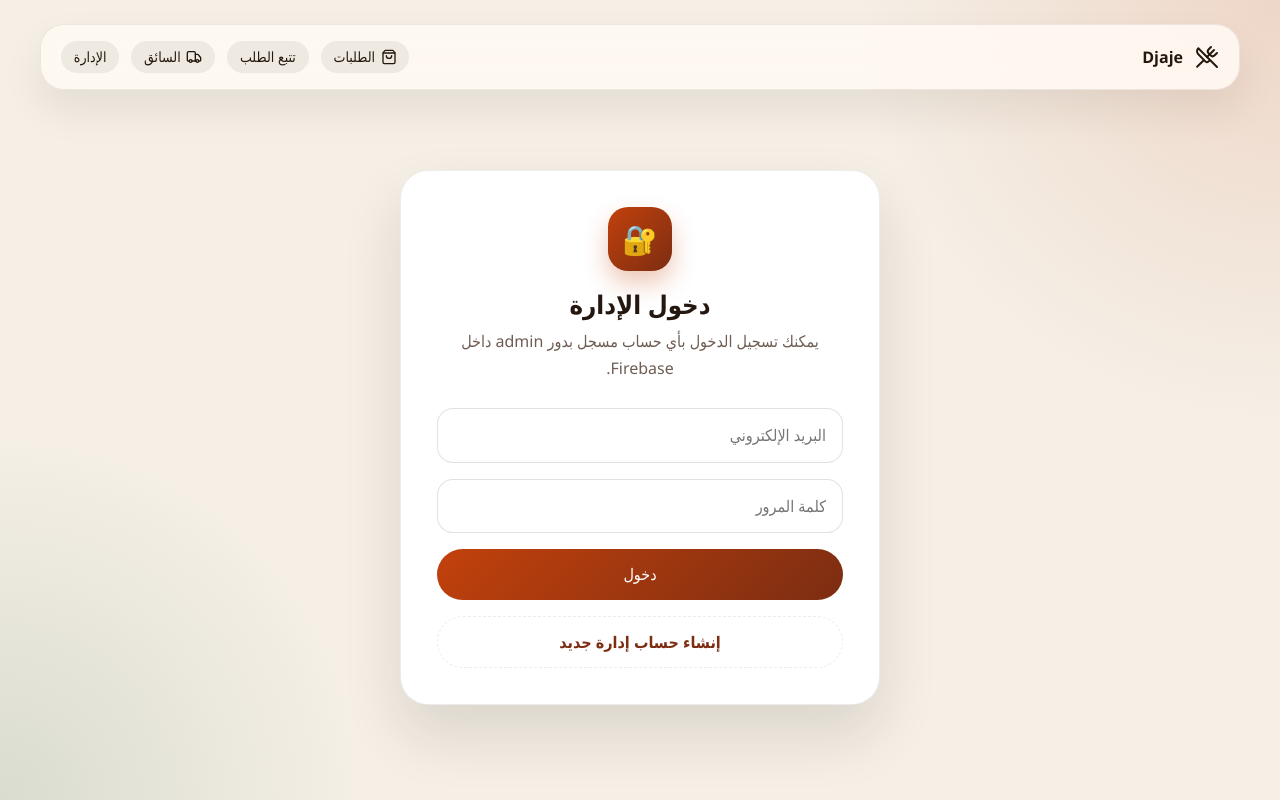
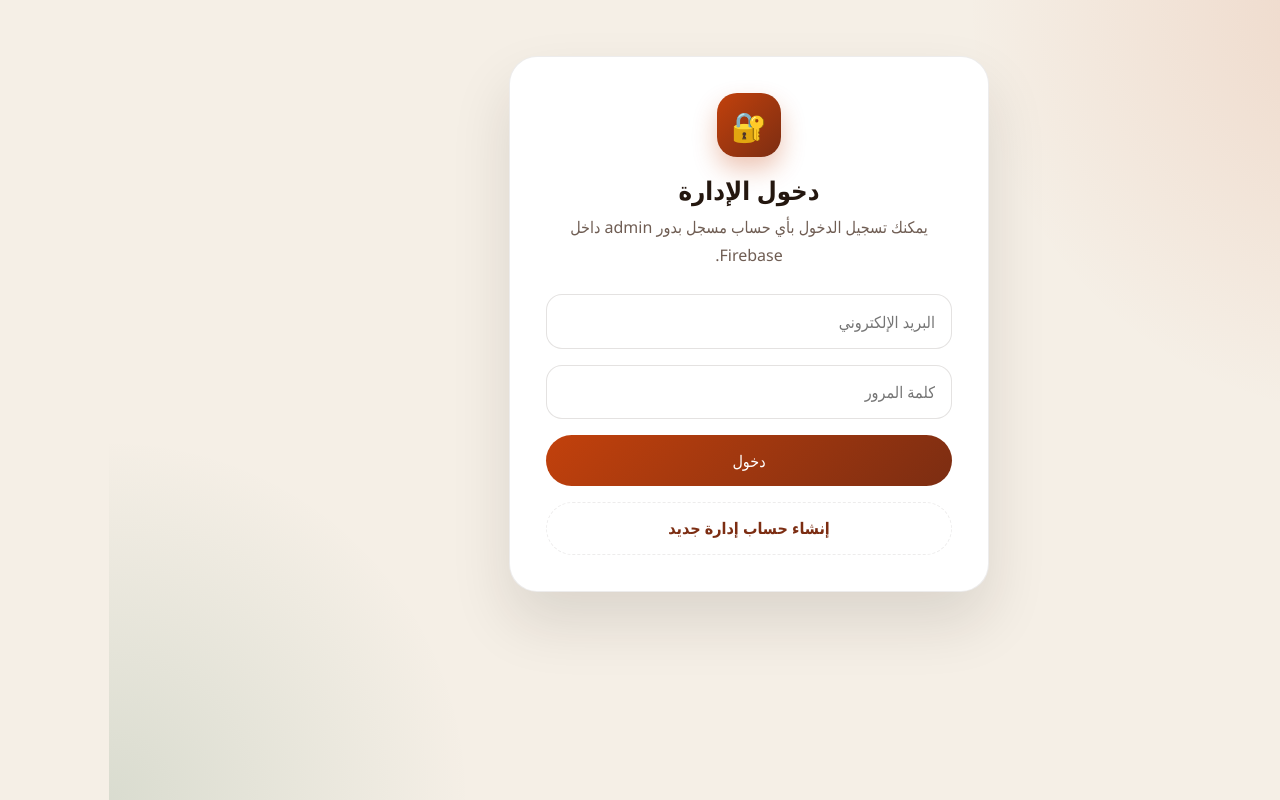
Before and after one commit to lhossohmida-lang/djaje-app, a Next.js app: page /admin in a window 1280 px wide. Built offline with nearby package versions, Linux system fonts and the light colour scheme.

Commit message:
Hide top navigation header on admin, driver, track and customer pages

```diff
--- a/app/admin/page.tsx
+++ b/app/admin/page.tsx
@@ -1,7 +1,6 @@
 "use client";
 
 import { useEffect, useMemo, useState } from "react";
-import { Header } from "@/components/shared/header";
 import { sampleMenu } from "@/data/mock-data";
 import { formatCurrency } from "@/lib/utils";
 import { loginWithEmail, logout, registerAdminAccount } from "@/services/auth-service";
@@ -173,7 +172,6 @@ export default function AdminPage() {
 
   return (
     <>
-      <Header />
       <main className="page-shell section">
         {!loggedIn ? (
           <section className="auth-card">
--- a/app/customer/page.tsx
+++ b/app/customer/page.tsx
@@ -1,7 +1,6 @@
 "use client";
 
 import { useEffect, useMemo, useState } from "react";
-import { Header } from "@/components/shared/header";
 import { CartPanel } from "@/components/customer/cart-panel";
 import { MenuCard } from "@/components/customer/menu-card";
 import { useCart } from "@/contexts/cart-context";
@@ -67,7 +66,6 @@ export default function CustomerPage() {
 
   return (
     <>
-      <Header showRoleLinks={false} />
       <main className="page-shell section">
         <section
           className="card"
--- a/app/driver/page.tsx
+++ b/app/driver/page.tsx
@@ -2,7 +2,6 @@
 
 import { useEffect, useMemo, useState } from "react";
 import Link from "next/link";
-import { Header } from "@/components/shared/header";
 import { OrderStatusBadge } from "@/components/shared/order-status-badge";
 import { auth } from "@/lib/firebase";
 import { formatCurrency, formatDate } from "@/lib/utils";
@@ -121,7 +120,6 @@ export default function DriverPage() {
 
   return (
     <>
-      <Header />
       <main className="page-shell section">
         {!loggedIn ? (
           <section className="card" style={{ padding: "2rem", maxWidth: 540, margin: "0 auto" }}>
--- a/app/track/page.tsx
+++ b/app/track/page.tsx
@@ -1,7 +1,6 @@
 "use client";
 
 import { useState } from "react";
-import { Header } from "@/components/shared/header";
 import { OrderStatusBadge } from "@/components/shared/order-status-badge";
 import { formatCurrency, formatDate } from "@/lib/utils";
 import { getOrderByNumber } from "@/services/order-service";
@@ -28,7 +27,6 @@ export default function TrackOrderPage() {
 
   return (
     <>
-      <Header />
       <main className="page-shell section">
         <section className="card" style={{ padding: "2rem", maxWidth: 820, margin: "0 auto" }}>
           <h1>تتبع الطلب</h1>
```
